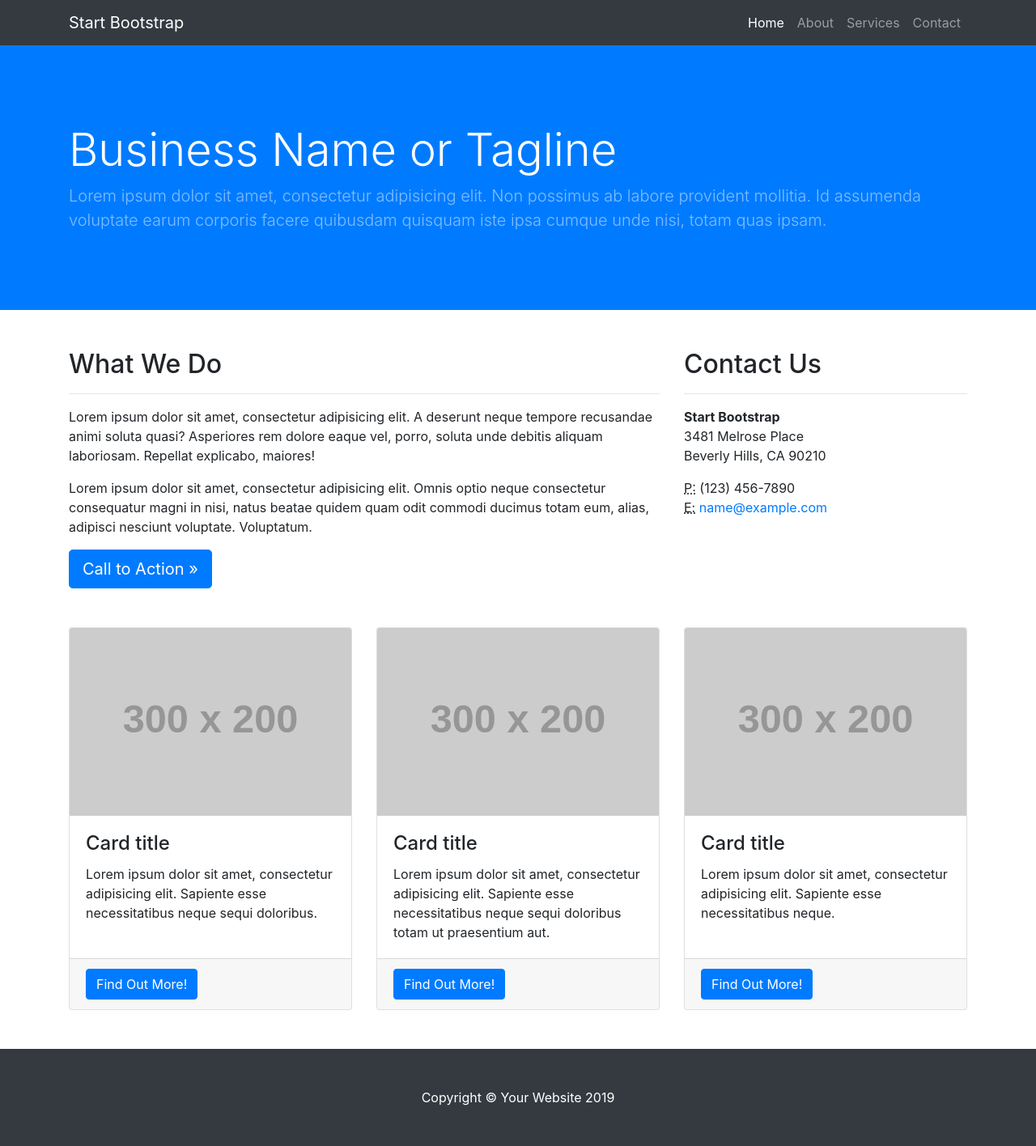
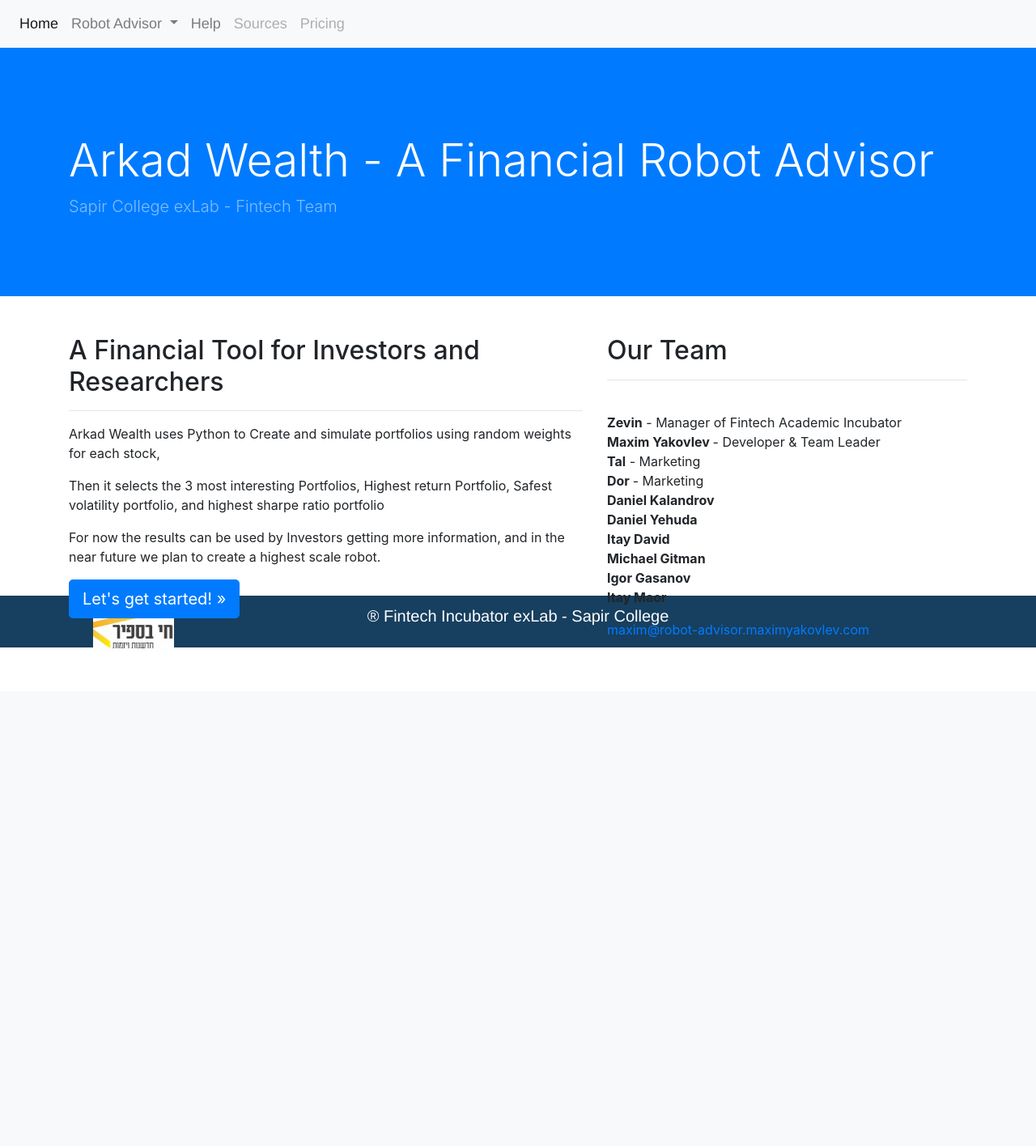
Before and after one commit to batam111/Arkads-Wealth-, a Flask app: page / in a window 1280 px wide. Shown: the whole page at 81% size. After the commit the page ends 801 px from the top, so only its background shows below. Run offline with Flask 2, Linux system fonts and the light colour scheme; grey boxes labelled with a size stand in for pictures from a placeholder-image service; some libraries are stand-ins or nearby versions.

Commit message:
Update index.html

```diff
--- a/templates/index.html
+++ b/templates/index.html
@@ -1,60 +1,22 @@
-<!DOCTYPE html>
-<html lang="en">
+{% extends "base.html" %}
+{% block title %} Home page {% endblock %}
+ {% block head %}
+  <link rel="stylesheet" href="{{ url_for('static', filename='css/main.css') }}">
+ <link rel="stylesheet" href="https://stackpath.bootstrapcdn.com/bootstrap/4.5.0/css/bootstrap.min.css" integrity="sha384-9aIt2nRpC12Uk9gS9baDl411NQApFmC26EwAOH8WgZl5MYYxFfc+NcPb1dKGj7Sk" crossorigin="anonymous">
 
-<head>
+ <title>Arkad Wealth - Invest & Earn </title>
 
-  <meta charset="utf-8">
-  <meta name="viewport" content="width=device-width, initial-scale=1, shrink-to-fit=no">
-  <meta name="description" content="">
-  <meta name="author" content="">
+  {% endblock %}
+{% block content %}
 
-  <title>Business Frontpage - Start Bootstrap Template</title>
-
-  <!-- Bootstrap core CSS -->
-  <link href="vendor/bootstrap/css/bootstrap.min.css" rel="stylesheet">
-
-  <!-- Custom styles for this template -->
-  <link href="css/business-frontpage.css" rel="stylesheet">
-
-</head>
-
-<body>
-
-  <!-- Navigation -->
-  <nav class="navbar navbar-expand-lg navbar-dark bg-dark fixed-top">
-    <div class="container">
-      <a class="navbar-brand" href="#">Start Bootstrap</a>
-      <button class="navbar-toggler" type="button" data-toggle="collapse" data-target="#navbarResponsive" aria-controls="navbarResponsive" aria-expanded="false" aria-label="Toggle navigation">
-        <span class="navbar-toggler-icon"></span>
-      </button>
-      <div class="collapse navbar-collapse" id="navbarResponsive">
-        <ul class="navbar-nav ml-auto">
-          <li class="nav-item active">
-            <a class="nav-link" href="#">Home
-              <span class="sr-only">(current)</span>
-            </a>
-          </li>
-          <li class="nav-item">
-            <a class="nav-link" href="#">About</a>
-          </li>
-          <li class="nav-item">
-            <a class="nav-link" href="#">Services</a>
-          </li>
-          <li class="nav-item">
-            <a class="nav-link" href="#">Contact</a>
-          </li>
-        </ul>
-      </div>
-    </div>
-  </nav>
 
   <!-- Header -->
   <header class="bg-primary py-5 mb-5">
     <div class="container h-100">
       <div class="row h-100 align-items-center">
         <div class="col-lg-12">
-          <h1 class="display-4 text-white mt-5 mb-2">Business Name or Tagline</h1>
-          <p class="lead mb-5 text-white-50">Lorem ipsum dolor sit amet, consectetur adipisicing elit. Non possimus ab labore provident mollitia. Id assumenda voluptate earum corporis facere quibusdam quisquam iste ipsa cumque unde nisi, totam quas ipsam.</p>
+          <h1 class="display-4 text-white mt-5 mb-2">Arkad Wealth - A Financial Robot Advisor</h1>
+          <p class="lead mb-5 text-white-50">Sapir College exLab - Fintech Team</p>
         </div>
       </div>
     </div>
@@ -64,88 +26,34 @@
   <div class="container">
 
     <div class="row">
-      <div class="col-md-8 mb-5">
-        <h2>What We Do</h2>
+      <div class="col-md-7 mb-5">
+        <h2>A Financial Tool for Investors and Researchers</h2>
         <hr>
-        <p>Lorem ipsum dolor sit amet, consectetur adipisicing elit. A deserunt neque tempore recusandae animi soluta quasi? Asperiores rem dolore eaque vel, porro, soluta unde debitis aliquam laboriosam. Repellat explicabo, maiores!</p>
-        <p>Lorem ipsum dolor sit amet, consectetur adipisicing elit. Omnis optio neque consectetur consequatur magni in nisi, natus beatae quidem quam odit commodi ducimus totam eum, alias, adipisci nesciunt voluptate. Voluptatum.</p>
-        <a class="btn btn-primary btn-lg" href="#">Call to Action &raquo;</a>
+        <p>Arkad Wealth uses Python to Create and simulate portfolios using random weights for each stock, </p>
+        <p>Then it selects the 3 most interesting Portfolios, Highest return Portfolio, Safest volatility portfolio, and highest sharpe ratio portfolio</p>
+        <p>For now the results can be used by Investors getting more information, and in the near future we plan to create a highest scale robot.</p>
+        <a class="btn btn-primary btn-lg" href="/robot_developer">Let's get started!  &raquo;</a>
       </div>
-      <div class="col-md-4 mb-5">
-        <h2>Contact Us</h2>
+      <div class="col-md-5 mb-5">
+        <h2>Our Team</h2>
         <hr>
         <address>
-          <strong>Start Bootstrap</strong>
-          <br>3481 Melrose Place
-          <br>Beverly Hills, CA 90210
-          <br>
-        </address>
+          <br><strong>Zevin</strong> - Manager of Fintech Academic Incubator
+          <br> <strong>Maxim Yakovlev </strong>- Developer & Team Leader
+          <br><strong>Tal</strong> - Marketing
+          <br><strong>Dor </strong>- Marketing
+
+          <br><strong> Daniel Kalandrov</strong>
+          <br> <strong>Daniel Yehuda</strong>
+          <br><strong> Itay David</strong>
+          <br> <strong>Michael Gitman</strong>
+          <br><strong> Igor Gasanov</strong>
+          <br> <strong>Itay Maor</strong>
+          </address>
         <address>
-          <abbr title="Phone">P:</abbr>
-          (123) 456-7890
-          <br>
-          <abbr title="Email">E:</abbr>
-          <a href="mailto:#">name@example.com</a>
+          <abbr title="Email"></abbr>
+          <a href="mailto:#">maxim@robot-advisor.maximyakovlev.com</a>
         </address>
       </div>
     </div>
-    <!-- /.row -->
-
-    <div class="row">
-      <div class="col-md-4 mb-5">
-        <div class="card h-100">
-          <img class="card-img-top" src="http://placehold.it/300x200" alt="">
-          <div class="card-body">
-            <h4 class="card-title">Card title</h4>
-            <p class="card-text">Lorem ipsum dolor sit amet, consectetur adipisicing elit. Sapiente esse necessitatibus neque sequi doloribus.</p>
-          </div>
-          <div class="card-footer">
-            <a href="#" class="btn btn-primary">Find Out More!</a>
-          </div>
-        </div>
-      </div>
-      <div class="col-md-4 mb-5">
-        <div class="card h-100">
-          <img class="card-img-top" src="http://placehold.it/300x200" alt="">
-          <div class="card-body">
-            <h4 class="card-title">Card title</h4>
-            <p class="card-text">Lorem ipsum dolor sit amet, consectetur adipisicing elit. Sapiente esse necessitatibus neque sequi doloribus totam ut praesentium aut.</p>
-          </div>
-          <div class="card-footer">
-            <a href="#" class="btn btn-primary">Find Out More!</a>
-          </div>
-        </div>
-      </div>
-      <div class="col-md-4 mb-5">
-        <div class="card h-100">
-          <img class="card-img-top" src="http://placehold.it/300x200" alt="">
-          <div class="card-body">
-            <h4 class="card-title">Card title</h4>
-            <p class="card-text">Lorem ipsum dolor sit amet, consectetur adipisicing elit. Sapiente esse necessitatibus neque.</p>
-          </div>
-          <div class="card-footer">
-            <a href="#" class="btn btn-primary">Find Out More!</a>
-          </div>
-        </div>
-      </div>
-    </div>
-    <!-- /.row -->
-
-  </div>
-  <!-- /.container -->
-
-  <!-- Footer -->
-  <footer class="py-5 bg-dark">
-    <div class="container">
-      <p class="m-0 text-center text-white">Copyright &copy; Your Website 2019</p>
-    </div>
-    <!-- /.container -->
-  </footer>
-
-  <!-- Bootstrap core JavaScript -->
-  <script src="vendor/jquery/jquery.min.js"></script>
-  <script src="vendor/bootstrap/js/bootstrap.bundle.min.js"></script>
-
-</body>
-
-</html>
+{% endblock %}
```
